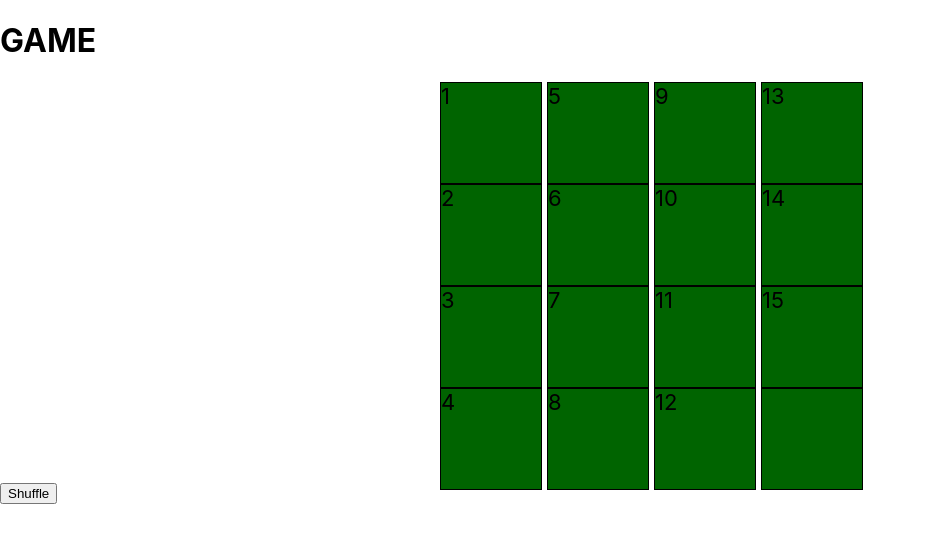
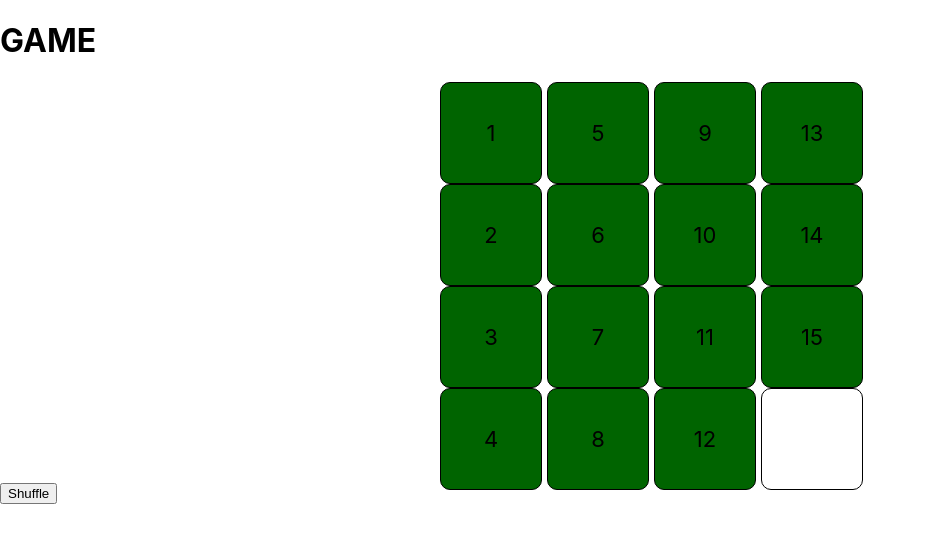
Before and after one commit to YehorKholodiuk/gameOfTag, a React (Create React App) app: page / in a window 1280 px wide. Shown: the top 542 px of the page, without its empty margins (0-926 px from the left). Built offline with nearby package versions, Linux system fonts and the light colour scheme.

Commit message:
some new CSS features has been added

```diff
--- a/src/App.css
+++ b/src/App.css
@@ -16,6 +16,35 @@
     width:100px;
     border:1px solid black;
     background-color: darkgreen;
+
+
     font-size: 22px;
+    border-radius:10px;
+    transition:1s;
+    cursor:pointer;
 
 }
+
+.tile.empty {
+    background-color: transparent;
+    /*pointer-events:none;*/
+    cursor:not-allowed;
+}
+
+.tile-text{
+
+    align-items: center;
+    justify-content: center;
+    display: flex;
+    height:100%;
+    weight:100%;
+}
+
+.button{
+    text-align: center;
+    position:fixed;
+    bottom:20px;
+    left:50%;
+    transform: translateX(-50%);
+    background-color:aquamarine;
+}
```
